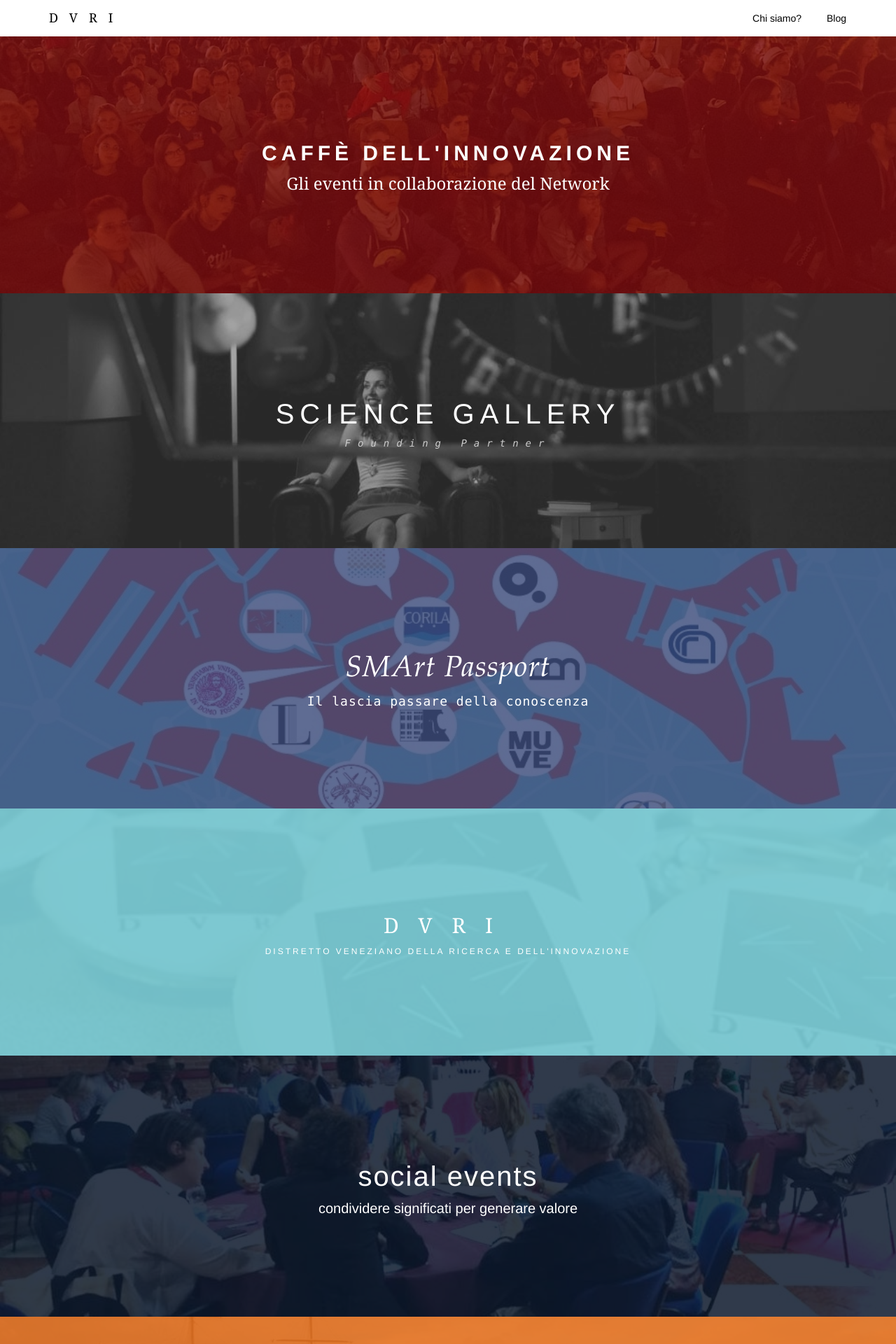
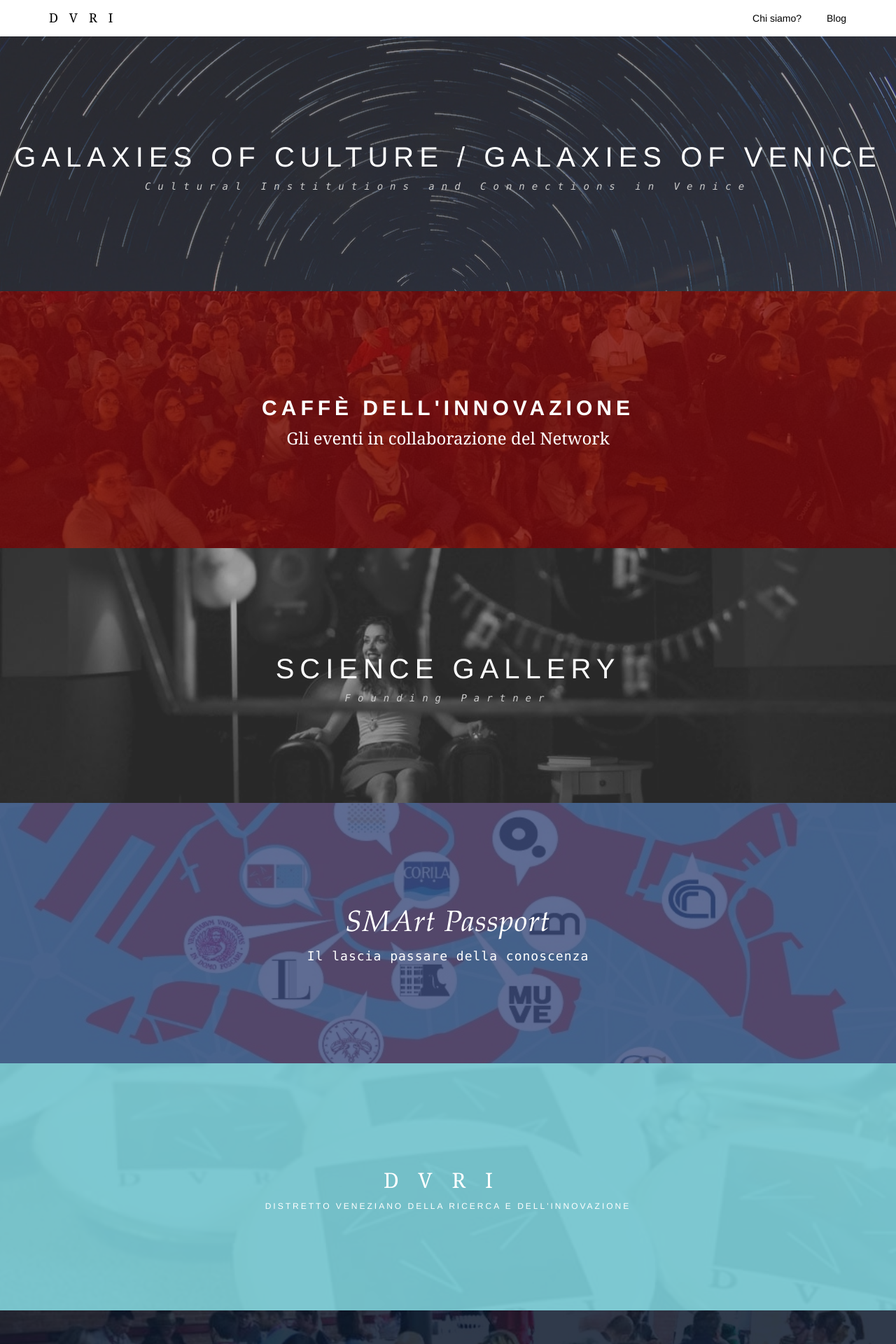
Before and after one commit to simonini/dvri-j-theme, a Jekyll site: the page built from index.html, in a window 1280 px wide. Shown: the top 1920 px of the page at 70% size. Built offline with Jekyll 4.4.1, drawn with Linux system fonts in a browser that asks for light colours.

Commit message:
aggiunta sezione galaxies

```diff
--- /dev/null
+++ b/_includes/big_intro_external_website.html
@@ -0,0 +1,7 @@
+<section id="pagina-intro-{{include.page_id}}" class="container-fluid big-intro">
+  <a href="{{include.page_link}}" target="_blank" >
+    <div class="background-image" style="background-image:url('{{ site.baseurl }}/assets/progetti/{{include.page_id}}/cover.jpg');"></div>
+    <h2>{{include.title}}</h2>
+    <p>{{include.claim}}</p>
+  </a>
+</section>
--- /dev/null
+++ b/_sass/galaxies.sass
@@ -0,0 +1,55 @@
+// http://colorpalettes.net/color-palette-2386/
+#pagina-intro-galaxies
+  background-color: rgba(80,80,80, 0.5)
+
+  h2
+    color: #fff
+    font-weight: lighter
+    letter-spacing: 8px
+    text-transform: uppercase
+    font-size: 40px
+
+  a
+    color: #fff
+    font-weight: lighter !important
+    text-decoration: none
+  p
+    font-family: Monaco
+    letter-spacing: 10px
+    color: #ccc
+    font-style: italic
+    @media (max-width: 640px)
+      letter-spacing: 2px
+#pagina-galaxies
+  h3
+    margin-top: 20px
+    background-color: #000
+    text-transform: uppercase
+    font-size: 12px
+    padding: 10px
+    color: #fff
+    a
+      color: #fff
+    a:hover
+      text-decoration: underline
+  img
+    margin-bottom: 10px
+    margin-top: -10px
+  iframe
+    margin-top: -10px
+  a
+    color: #ED1A91
+  hr
+    margin: 50px 20%
+    border-style: dotted
+  ul
+    padding-left: 16px
+  img
+    border-radius: 0
+  .rassegna-stampa
+    padding-left: 0
+    margin-left: 0
+    li
+      padding-top: 5px
+      padding-bottom: 5px
+      list-style-type: none
--- a/assets/main.sass
+++ b/assets/main.sass
@@ -11,3 +11,4 @@
 @import "chi-siamo"
 @import "smart-passport"
 @import "articles-blog"
+@import "galaxies"
--- a/index.html
+++ b/index.html
@@ -4,6 +4,10 @@
 <div class="home2">
 
 
+{% include big_intro_external_website.html title="Galaxies of Culture / Galaxies of Venice"
+                          claim='Cultural Institutions and Connections in Venice'
+                          page_id='galaxies'
+                          page_link='https://www.galaxiesofculture.eu/space/welcome' %}
 
 {% include big_intro.html title="Caffè dell'Innovazione"
                           claim='Gli eventi in collaborazione del Network'
```
Also changed, not shown: assets/progetti/galaxies/cover.jpg (added).
